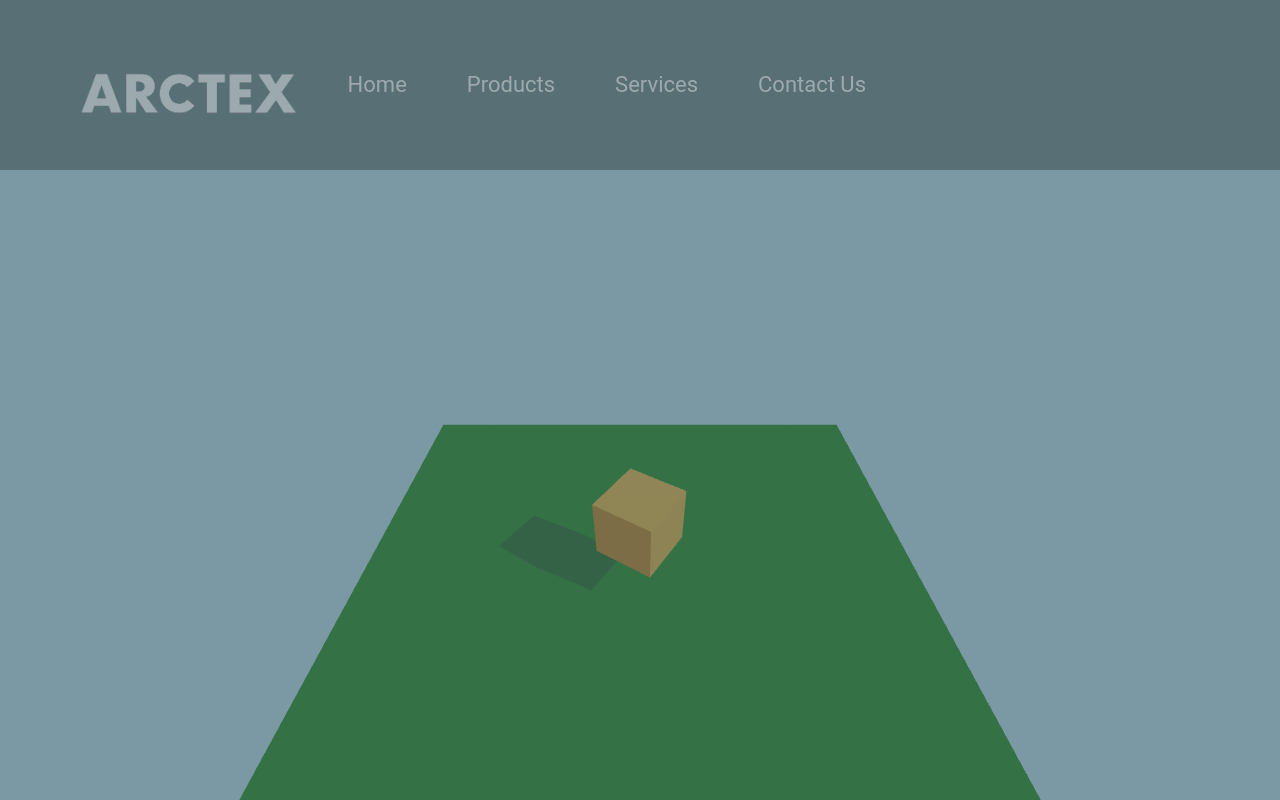
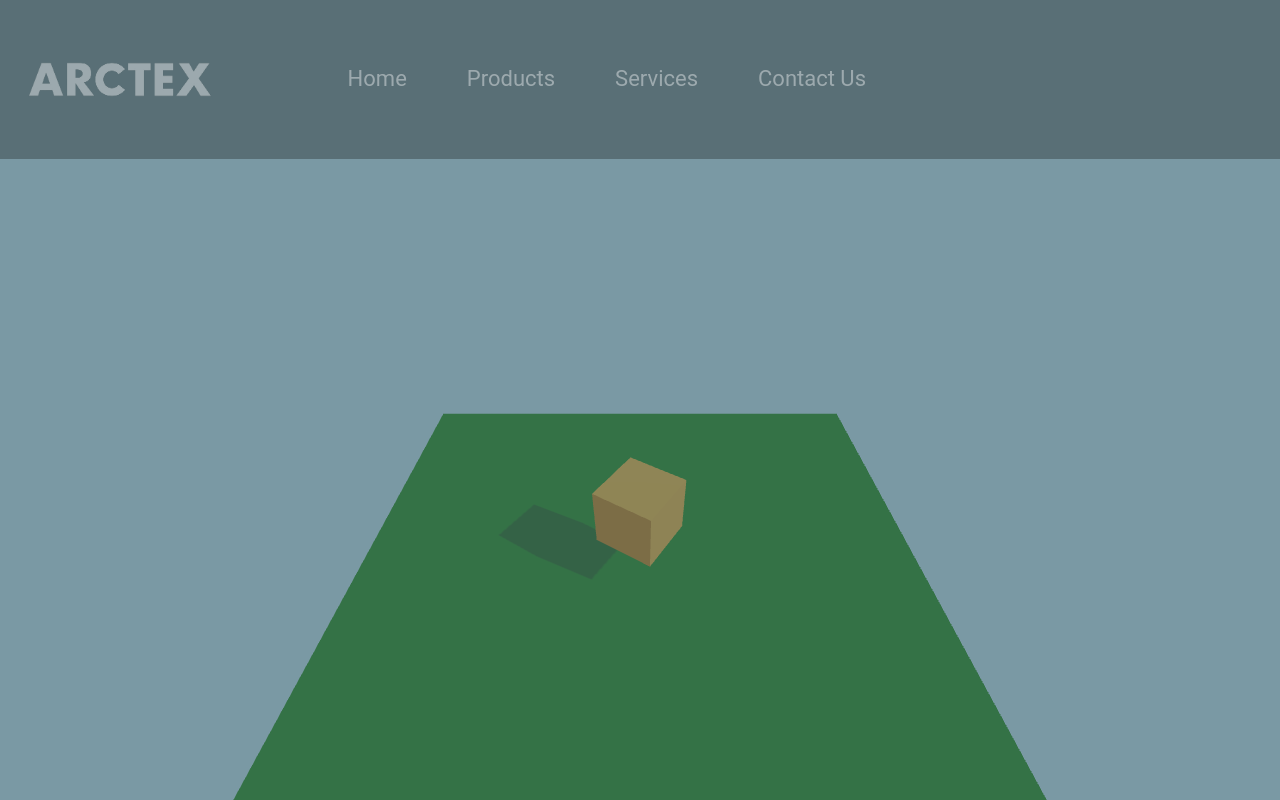
Before and after one commit to arctex-inc/arctex-website, a React (Vite) app in the folder frontend/: page / in a window 1280 px wide. Shown: the top 800 px of the page. Built offline with nearby package versions, Linux system fonts and the light colour scheme.

Commit message:
Updated media query length and css

```diff
--- a/frontend/index.html
+++ b/frontend/index.html
@@ -4,7 +4,7 @@
     <meta charset="UTF-8" />
     <link rel="icon" type="image/svg+xml" href="/vite.svg" />
     <meta name="viewport" content="width=device-width, initial-scale=1.0" />
-    <title>Vite + React</title>
+    <title>Arctex</title>
   </head>
   <body>
     <div id="root"></div>
--- a/frontend/src/App.jsx
+++ b/frontend/src/App.jsx
@@ -98,11 +98,11 @@ function App() {
       </Canvas>
 
       {/* Side-box on desktop */}
-      <div className="hidden md:block absolute top-0 right-0 h-full w-1/3 overflow-scroll bg-white m-5 rounded-lg">
+      <div className="hidden lg:block absolute top-0 right-0 h-full w-1/3 overflow-scroll bg-white m-5 rounded-lg">
         <TextBoxContent />
       </div>
       {/* Bottom textbox on mobile */}
-      <div className="md:hidden absolute bottom-0 inset-x-0 bg-white h-1/4 overflow-scroll rounded-t-lg">
+      <div className="lg:hidden absolute bottom-0 inset-x-0 bg-white h-1/4 overflow-scroll rounded-t-lg">
         <TextBoxContent />
       </div>
     </div>
--- a/frontend/src/navbar.css
+++ b/frontend/src/navbar.css
@@ -38,9 +38,9 @@
 
 .nav-link:hover {
     /* background-color: #f0f0f0; */
-    border-radius: 12px;
+    /* border-radius: 12px; */
     font-weight: bold;
-    font-size: 25px;
+    /* font-size: 25px; */
     text-decoration: underline;
 }
 
@@ -56,18 +56,18 @@
     display: inline-block;
     flex: 0 0 auto;
     max-height: 170px;
-    max-width: 280px;
+    max-width: 200px;
 }
 
 .logo {
     max-height: 187px;
-    max-width: 308px;
+    max-width: 200px;
     /* transform: translateX(30%); */
 }
 
 @media (min-width: 768px) {
     .logo {
-        transform: translateX(30%);
+        transform: translateX(10%);
     }
 }
 
@@ -78,10 +78,27 @@
     display: none; /* Hide on desktop */
 }
 
-@media (max-width: 768px) {
+@media (max-width: 1360px) {
+    .nav-link {
+    background-color: transparent;
+    color: white;
+    text-decoration: none;
+    border: none;
+    cursor: pointer;
+    transition: background-color 0.3s ease-in-out, font-size 0.3s ease-in-out;
+    font-size: 22px;
+    line-height: 1;
+    border-radius: 12px;
+}
+}
+
+
+@media (max-width: 1024px) {
     .desktop-nav {
         display: none; /* Hide on mobile */
     }
+
+
 
     .mobile-nav {
         display: flex;
```
